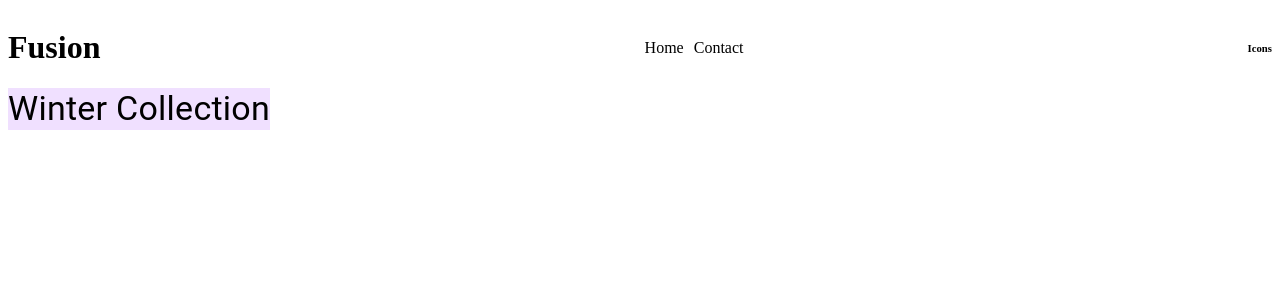
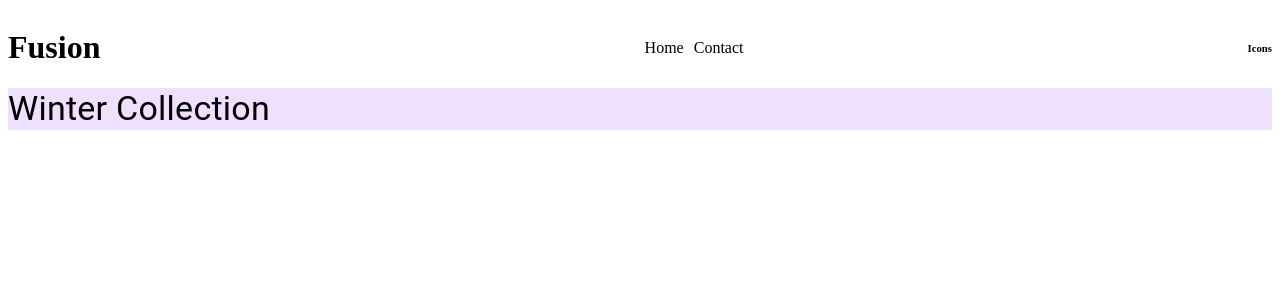
Before and after one commit to mabisha/Ecommerce-Website, a React (Create React App) app in the folder client/: page / in a window 1280 px wide. Shown: the top 300 px of the page. Built offline with nearby package versions, Linux system fonts and the light colour scheme.

Commit message:
front end new changes

```diff
--- a/client/src/components/home.js
+++ b/client/src/components/home.js
@@ -2,14 +2,10 @@ import { Grid, Box, Typography } from "@mui/material";
 function Home() {
   return (
     <Box>
-      <Grid container>
-        <Grid item>
-          <div style={{ backgroundColor: "#F0E0FF" }}>
-            <Typography variant="h4">Winter Collection</Typography>
-          </div>
-        </Grid>
-        <Grid item></Grid>
-        <Grid item></Grid>
+      <Grid>
+        <div style={{ backgroundColor: "#F0E0FF" }}>
+          <Typography variant="h4">Winter Collection</Typography>
+        </div>
       </Grid>
     </Box>
   );
```
